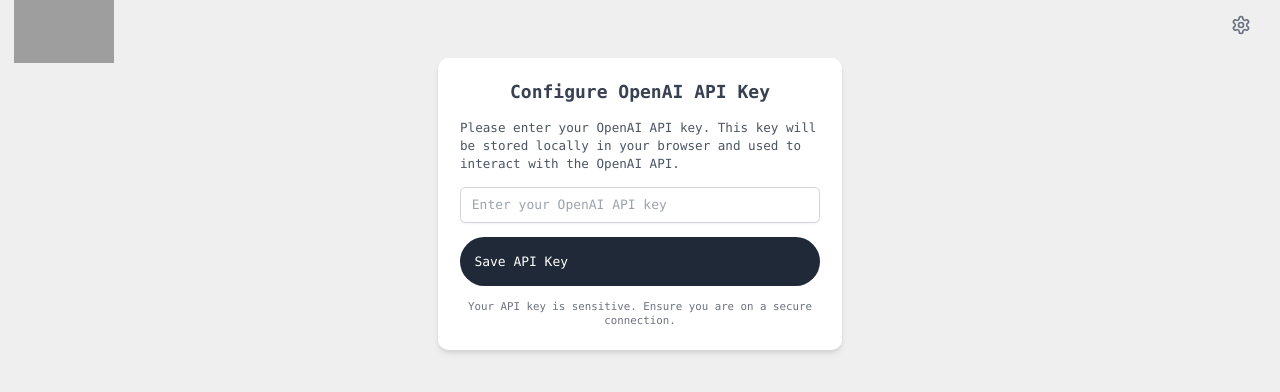
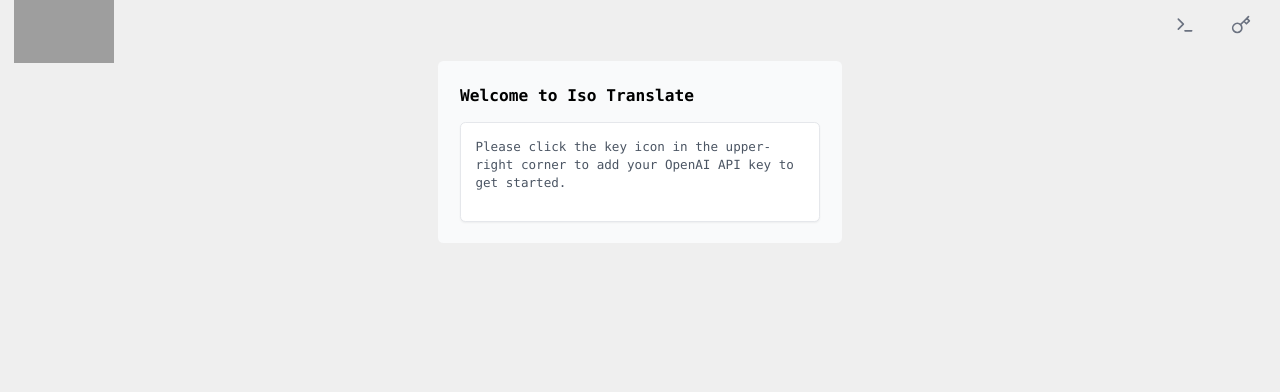
Before and after one commit to nfarina/iso-translate, a React (Vite) app: page / in a window 1280 px wide. Shown: the top 392 px of the page. Built offline with nearby package versions, Linux system fonts and the light colour scheme; grey boxes are pictures that could not be loaded.

Commit message:
Add console button

```diff
--- a/client/components/ApiKeyInput.jsx
+++ b/client/components/ApiKeyInput.jsx
@@ -1,5 +1,5 @@
 import { useState, useEffect } from 'react';
-import Button from './Button'; // Assuming Button component exists and can be reused
+import Button from './Button';
 
 export default function ApiKeyInput({ onKeySaved }) {
   const [apiKey, setApiKey] = useState('');
@@ -34,15 +34,17 @@
 
   if (storedKey) {
     return (
-      <div className="p-4 border border-gray-300 rounded-md shadow-sm bg-white text-center max-w-md mx-auto">
-        <p className="text-green-600 font-semibold mb-2">OpenAI API Key is configured.</p>
-        <p className="text-sm text-gray-700 mb-4 break-all">
-          Current key: {showKey ? storedKey : '••••••••••••••••••••'}
+      <div className="bg-gray-50 rounded-md p-6 max-w-md mx-auto">
+        <h2 className="text-lg font-bold mb-4">API Key Configuration</h2>
+        <div className="bg-white p-4 border border-gray-200 rounded-md shadow-sm">
+          <p className="text-green-600 font-semibold mb-2">OpenAI API Key is configured</p>
+          <p className="text-sm text-gray-700 mb-4 break-all font-mono">
+            {showKey ? storedKey : '••••••••••••••••••••'}
           </p>
           <div className="flex gap-2 justify-center mb-4">
             <Button
               onClick={() => setShowKey(!showKey)}
-            className="bg-white hover:bg-gray-200 !text-gray-700 text-xs border border-gray-300"
+              className="bg-white hover:bg-gray-100 !text-gray-700 text-xs border border-gray-300"
             >
               {showKey ? 'Hide' : 'Show'} Key
             </Button>
@@ -53,26 +55,24 @@
               Clear Key
             </Button>
           </div>
-        <p className="text-xs text-gray-500">
-          The application will use this key to interact with OpenAI services.
-        </p>
+        </div>
       </div>
     );
   }
 
   return (
-    <div className="p-6 max-w-md mx-auto bg-white rounded-xl shadow-md space-y-4">
-      <h2 className="text-xl font-semibold text-gray-700 text-center">Configure OpenAI API Key</h2>
-      <p className="text-sm text-gray-600">
-        Please enter your OpenAI API key. This key will be stored locally in your browser
-        and used to interact with the OpenAI API.
+    <div className="bg-gray-50 rounded-md p-6 max-w-md mx-auto">
+      <h2 className="text-lg font-bold mb-4">API Key Configuration</h2>
+      <div className="bg-white p-4 border border-gray-200 rounded-md shadow-sm">
+        <p className="text-sm text-gray-600 mb-4">
+          Please enter your OpenAI API key to use Iso Translate. The key will be stored in your browser's local storage.
         </p>
         <input
           type="text"
           value={apiKey}
           onChange={(e) => setApiKey(e.target.value)}
           placeholder="Enter your OpenAI API key"
-        className="w-full px-3 py-2 border border-gray-300 rounded-md shadow-sm focus:outline-none focus:ring-indigo-500 focus:border-indigo-500"
+          className="w-full px-3 py-2 border border-gray-300 rounded-md shadow-sm focus:outline-none focus:ring-blue-500 focus:border-blue-500 mb-4"
           autoComplete="off"
         />
         <Button
@@ -82,9 +82,7 @@
         >
           Save API Key
         </Button>
-      <p className="text-xs text-gray-500 text-center">
-        Your API key is sensitive. Ensure you are on a secure connection.
-      </p>
+      </div>
     </div>
   );
 }
--- a/client/components/App.jsx
+++ b/client/components/App.jsx
@@ -16,10 +16,12 @@
   const eventsRef = useRef(null);
   const [apiKey, setApiKey] = useState(() => localStorage?.getItem('openai_api_key'));
   const [editingApiKey, setEditingApiKey] = useState(false);
+  const [showEvents, setShowEvents] = useState(false);
 
   const handleKeySaved = (key) => {
     setApiKey(key);
     localStorage.setItem('openai_api_key', key);
+    setEditingApiKey(false);
   };
 
   async function startSession() {
@@ -178,62 +180,101 @@
     }
   }, [dataChannel]);
 
+  function renderHeader() {
+    return (
+      <nav className="absolute top-0 left-0 right-0 h-16 flex items-center safe-top">
+        <div className="flex items-center gap-4 w-full m-4 pb-2">
+          <img style={{ width: "100px" }} src={logo} />
+          {/* <h1>Iso Translate</h1> */}
+          <div className="ml-auto flex items-center">
+            {/* Console/Events toggle button */}
+            <Button
+              onClick={() => setShowEvents(!showEvents)}
+              className={`p-1 ${showEvents ? "!text-blue-500" : "!text-gray-500"} hover:text-gray-900 bg-transparent mr-2`}
+              title={showEvents ? "Show Translation" : "Show Events"}
+            >
+              <svg xmlns="http://www.w3.org/2000/svg" width="20" height="20" viewBox="0 0 24 24" fill="none" stroke="currentColor" strokeWidth="2" strokeLinecap="round" strokeLinejoin="round">
+                <polyline points="4 17 10 11 4 5"></polyline>
+                <line x1="12" y1="19" x2="20" y2="19"></line>
+              </svg>
+            </Button>
+            <Button
+              onClick={() => setEditingApiKey(!editingApiKey)}
+              className={`p-1 !text-gray-500 ${editingApiKey ? "!text-blue-500" : "hover:text-gray-900"} bg-transparent`}
+            >
+              <svg xmlns="http://www.w3.org/2000/svg" width="20" height="20" viewBox="0 0 24 24" fill="none" stroke="currentColor" strokeWidth="2" strokeLinecap="round" strokeLinejoin="round">
+                <path d="M21 2l-2 2m-7.61 7.61a5.5 5.5 0 1 1-7.778 7.778 5.5 5.5 0 0 1 7.777-7.777zm0 0L15.5 7.5m0 0l3 3L22 7l-3-3m-3.5 3.5L19 4" />
+              </svg>
+            </Button>
+          </div>
+        </div>
+      </nav>
+    );
+  }
+
   function renderContent() {
-    if (!apiKey || editingApiKey) {
-      return <ApiKeyInput onKeySaved={handleKeySaved} />;
+    if (editingApiKey) {
+      return (
+        <>
+          {renderHeader()}
+          <div className="mt-16 p-1">
+            <ApiKeyInput onKeySaved={handleKeySaved} />
+          </div>
+        </>
+      );
+    }
+
+    if (!apiKey) {
+      return (
+        <>
+        {renderHeader()}
+        <div className="mt-16 p-1 flex items-center justify-center">
+          <div className="bg-gray-50 rounded-md p-6 max-w-md">
+            <h2 className="text-lg font-bold mb-4">Welcome to Iso Translate</h2>
+            <div className="bg-white p-4 border border-gray-200 rounded-md shadow-sm">
+              <p className="text-sm text-gray-600 mb-4">
+                Please click the key icon in the upper-right corner to add your OpenAI API key to get started.
+              </p>
+            </div>
+          </div>
+        </div>
+        </>
+      );
     }
 
     return (
       <>
-        <section className="absolute top-0 left-0 right-[380px] bottom-0 flex">
-          <section className="absolute top-0 left-0 right-0 bottom-32 px-4 overflow-y-auto">
-            <EventLog events={events} />
-          </section>
-          <section className="absolute h-32 left-0 right-0 bottom-0 p-4">
+        {renderHeader()}
+        <div className="flex flex-col w-full h-full overflow-hidden">
+          <div className="flex-grow flex mt-16">
+            {showEvents ? (
+              <div className="flex-grow p-1 overflow-auto">
+                <EventLog events={events} />
+              </div>
+            ) : (
+              <div className="flex-grow p-1 overflow-auto">
+                <ToolPanel isSessionActive={isSessionActive} eventsRef={eventsRef} />
+              </div>
+            )}
+          </div>
+          <div className="p-1 bg-gray-100">
             <SessionControls
               startSession={startSession}
               stopSession={stopSession}
               sendClientEvent={sendClientEvent}
               sendTextMessage={sendTextMessage}
-              events={events}
+              serverEvents={events.filter((e) => e.type === "server")}
               isSessionActive={isSessionActive}
             />
-          </section>
-        </section>
-        <section className="absolute top-0 w-[380px] right-0 bottom-0 p-4 pt-0 overflow-y-auto">
-          <ToolPanel
-            sendClientEvent={sendClientEvent}
-            sendTextMessage={sendTextMessage}
-            isSessionActive={isSessionActive}
-            eventsRef={eventsRef}
-          />
-        </section>
+          </div>
+        </div>
       </>
     );
   }
 
   return (
-    <>
-      <nav className="absolute top-0 left-0 right-0 h-16 flex items-center safe-top">
-        <div className="flex items-center gap-4 w-full m-4 pb-2">
-          <img style={{ width: "100px" }} src={logo} />
-          {/* <h1>Iso Translate</h1> */}
-          <div className="ml-auto">
-            <Button
-              onClick={() => setEditingApiKey(!editingApiKey)}
-              className="p-1 !text-gray-500 hover:!text-gray-900 bg-transparent"
-            >
-              <svg xmlns="http://www.w3.org/2000/svg" width="20" height="20" viewBox="0 0 24 24" fill="none" stroke="currentColor" strokeWidth="2" strokeLinecap="round" strokeLinejoin="round">
-                <path d="M12.22 2h-.44a2 2 0 0 0-2 2v.18a2 2 0 0 1-1 1.73l-.43.25a2 2 0 0 1-2 0l-.15-.08a2 2 0 0 0-2.73.73l-.22.38a2 2 0 0 0 .73 2.73l.15.1a2 2 0 0 1 1 1.72v.51a2 2 0 0 1-1 1.74l-.15.09a2 2 0 0 0-.73 2.73l.22.38a2 2 0 0 0 2.73.73l.15-.08a2 2 0 0 1 2 0l.43.25a2 2 0 0 1 1 1.73V20a2 2 0 0 0 2 2h.44a2 2 0 0 0 2-2v-.18a2 2 0 0 1 1-1.73l.43-.25a2 2 0 0 1 2 0l.15.08a2 2 0 0 0 2.73-.73l.22-.39a2 2 0 0 0-.73-2.73l-.15-.08a2 2 0 0 1-1-1.74v-.5a2 2 0 0 1 1-1.74l.15-.09a2 2 0 0 0 .73-2.73l-.22-.38a2 2 0 0 0-2.73-.73l-.15.08a2 2 0 0 1-2 0l-.43-.25a2 2 0 0 1-1-1.73V4a2 2 0 0 0-2-2z"/>
-                <circle cx="12" cy="12" r="3"/>
-              </svg>
-            </Button>
-          </div>
-        </div>
-      </nav>
-      <main className="absolute top-16 left-0 right-0 bottom-0 safe-bottom">
-        {renderContent()}
-      </main>
-    </>
+    <main className="absolute top-0 left-0 right-0 bottom-0 safe-bottom">
+      {renderContent()}
+    </main>
   );
 }
--- a/client/components/SessionControls.jsx
+++ b/client/components/SessionControls.jsx
@@ -74,7 +74,7 @@
   isSessionActive,
 }) {
   return (
-    <div className="flex gap-4 border-t-2 border-gray-200 h-full rounded-md">
+    <div className="flex gap-4 h-full rounded-md">
       {isSessionActive ? (
         <SessionActive
           stopSession={stopSession}
--- a/client/components/ToolPanel.jsx
+++ b/client/components/ToolPanel.jsx
@@ -100,14 +100,14 @@
 
   return (
     <section className="h-full w-full flex flex-col gap-4">
-      <div className="h-full bg-gray-50 rounded-md p-4">
+      <div className="h-full w-full bg-gray-50 rounded-md p-4">
         <h2 className="text-lg font-bold">English/Simplified Chinese Translator</h2>
         {english.length > 0 || chinese.length > 0 ? (
-          <div className="space-y-3">
+          <div className="space-y-3 mt-4">
             <TranslationOutput english={english} chinese={chinese} />
           </div>
           ) : (
-            <p>Speak in English or Simplified Chinese to see the translation...</p>
+            <p className="mt-4 text-gray-600 italic">Speak in English or Simplified Chinese to see the translation...</p>
           )
         }
       </div>
```
Also changed, not shown: client/components/EventLog.jsx (+42 -46 lines). Lines whose indentation alone changed are shown as unchanged.
